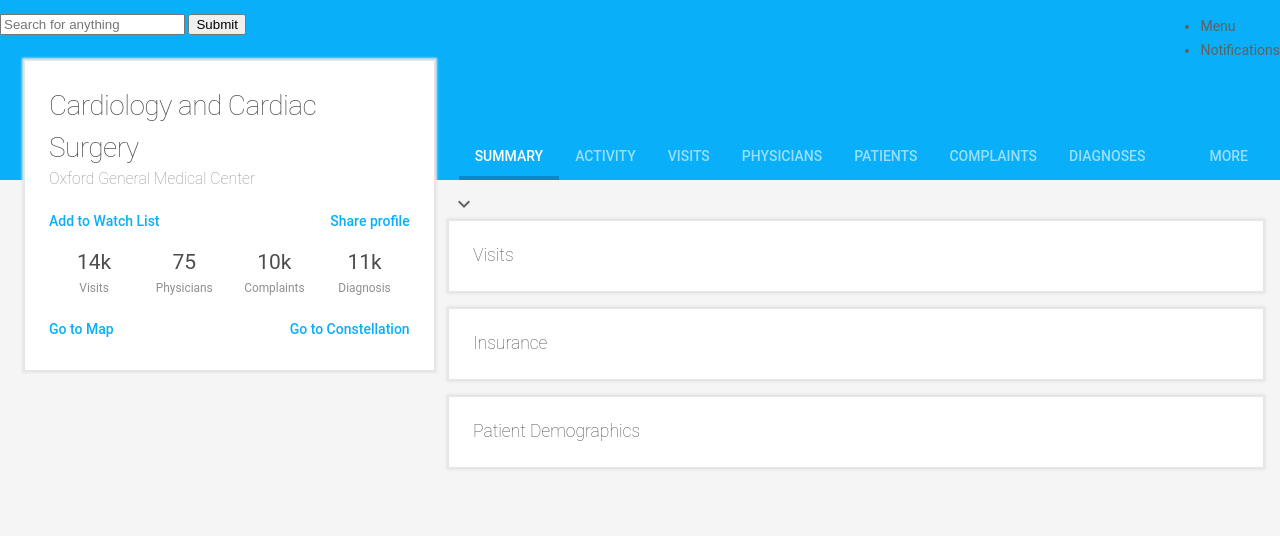
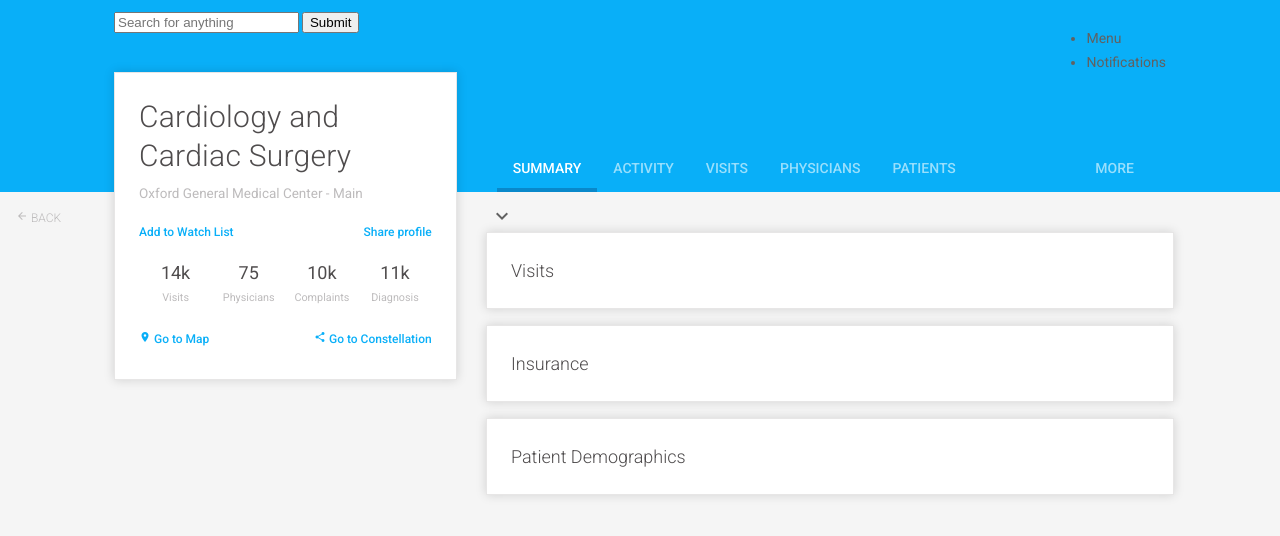
Before and after one commit to patrickfweston/double-verify, a website: page index.html in a window 1280 px wide. Drawn offline with nearby package versions, Linux system fonts and the light colour scheme.

Commit message:
Cleaning up typography styles

```diff
--- a/index.html
+++ b/index.html
@@ -2,13 +2,16 @@
 <head>
   <title>Cardiology and Cardiac Surgery - Oxford General Medical Center</title>
   <meta name="viewport" content="width=device-width, initial-scale=1.0">
+  <link href="https://fonts.googleapis.com/css?family=Roboto:100,300,400,500,700" rel="stylesheet">
   <link rel="stylesheet" href="https://fonts.googleapis.com/icon?family=Material+Icons">
   <link rel="stylesheet" href="https://code.getmdl.io/1.2.1/material.indigo-pink.min.css">
   <link rel="stylesheet" href="/css/styles.css">
   <script defer src="https://code.getmdl.io/1.2.1/material.min.js"></script>
 </head>
 <body class="mdl-demo mdl-color--grey-100 mdl-color-text--grey-700 mdl-base">
-  <div class="l-nav header--top">
+  <div class="header--top">
+    <a class="link--back" href="#"><i class="material-icons">arrow_back</i> Back</a>
+    <div class="l-main--header">
       <form>
         <input type="text" placeholder="Search for anything" />
         <input type="submit" />
@@ -33,11 +36,12 @@
         </div>
       </nav>
     </div>
+  </div>
   <main class="mdl-grid l-main">
     <header class="l-overview card">
       <div class="card__content">
         <h1>Cardiology and Cardiac Surgery</h1>
-        <h2 class="subtitle">Oxford General Medical Center</h2>
+        <h2 class="subtitle">Oxford General Medical Center - Main</h2>
         <div class="clearfix">
           <a class="link--block link--left" href="#">Add to Watch List</a>
           <a class="link--block link--right" href="#">Share profile</a>
@@ -61,8 +65,8 @@
           </div>
         </div>
         <div class="clearfix">
-          <a class="link--block link--left" href="#">Go to Map</a>
-          <a class="link--block link--right" href="#">Go to Constellation</a>
+          <a class="link--block link--left" href="#"><i class="material-icons">place</i> Go to Map</a>
+          <a class="link--block link--right" href="#"><i class="material-icons">share</i> Go to Constellation</a>
         </div>
       </div>
       <div class="">
--- a/sass/base/_init.scss
+++ b/sass/base/_init.scss
@@ -9,6 +9,7 @@ $primary-20: #cceffd;
 $true-black: #000;
 $black: #4F4C4D;
 $black-80: #918F8F;
+$black-60: #BDBBBC;
 
 $gray: #E7E6E6;
 
@@ -27,6 +28,7 @@ $breakpoints: (
 
 // Default values
 $gutter: 8px;
+$max-width: 1100px;
 
 // Font stacks
 $roboto: Roboto, Helvetica, 'Helvetica Neue', Arial, sans-serif;
--- a/sass/base/_layouts.scss
+++ b/sass/base/_layouts.scss
@@ -1,6 +1,18 @@
 // Layout styles
 .l-main {
   position: relative;
+  max-width: $max-width;
+}
+
+.l-main--header {
+  @extend .l-main;
+
+  margin: 0 auto;
+  max-width: calc(1100px - 48px);
+
+  @include respond-to('bp3') {
+    min-height: 180px;
+  }
 }
 
 .l-nav {
@@ -15,7 +27,7 @@
   @include respond-to('bp3') {
     position: absolute;
     top: -120px;
-    width: calc(33.333% - 16px);
+    width: calc(33.333% - 24px);
     margin: 0 $gutter * 2;
   }
 }
@@ -27,7 +39,7 @@
 
   @include respond-to('bp3') {
     width: 66.666%;
-    margin-left: calc(33.333% + 16px);
+    margin-left: calc(33.333% + 24px);
     margin-right: 0;
   }
 }
--- a/sass/base/_typography.scss
+++ b/sass/base/_typography.scss
@@ -2,34 +2,40 @@
 body,
 p {
   font-family: $roboto;
+  font-size: 12px;
 }
 
 h1 {
   margin-top: 0;
-  margin-bottom: 0;
-  font-size: 2em;
-  font-weight: 100;
-  line-height: 1.5em;
+  margin-bottom: 0.25em;
+  font-size: 2.5em;
+  font-weight: 300;
+  line-height: 1.3em;
+  letter-spacing: 0.25px;
   color: $black;
 }
 
 h2 {
   margin-top: 0;
   margin-bottom: 0;
-  font-size: 1.25em;
-  font-weight: 100;
-  line-height: 1.25em;
+  font-size: 1.5em;
+  font-weight: 300;
+  line-height: 1.5em;
   color: $black;
 }
 
 h2.subtitle {
   margin-bottom: 1em;
   font-size: 1.125em;
-  font-weight: 100;
-  color: $black-80;
+  font-weight: 400;
+  color: $black-60;
 }
 
 a {
   color: $primary;
   text-decoration: none;
 }
+
+.material-icons {
+  font-size: 1em;
+}
--- a/sass/components/_card.scss
+++ b/sass/components/_card.scss
@@ -4,7 +4,7 @@
 
 .card__content {
   border: 1px solid $gray;
-  box-shadow: 0 0 2px 2px $gray;
+  box-shadow: 0 0 10px 0px rgba(0, 0, 0, 0.15);
   background-color: $white;
   padding: $gutter * 3;
 }
--- a/sass/components/_header.scss
+++ b/sass/components/_header.scss
@@ -1,4 +1,5 @@
 .header--top {
+  position: relative;
   background-color: $primary;
 
   @include respond-to('bp2') {
--- a/sass/components/_link.scss
+++ b/sass/components/_link.scss
@@ -1,6 +1,21 @@
 .link--block {
   display: block;
   margin: 0.5em 0;
+}
+
+.link--back {
+  display: none;
+
+  @include respond-to('bp4') {
+    display: block;
+    position: absolute;
+    top: 100%;
+    left: 0;
+    margin: 16px;
+    color: $black-60;
+    text-transform: uppercase;
+    font-weight: 300;
+  }
 }
 
 .link--left {
--- a/sass/components/_stats.scss
+++ b/sass/components/_stats.scss
@@ -1,6 +1,6 @@
 .stats {
   @extend .clearfix;
-  margin: 1em 0;
+  margin: 1.25em 0;
 }
 
 .stat {
@@ -17,6 +17,6 @@
 }
 
 .stat__small {
-  font-size: 0.85em;
-  color: $black-80;
+  font-size: 0.9em;
+  color: $black-60;
 }
```
Also changed, not shown: css/styles.css. Lines whose indentation alone changed are shown as unchanged.
